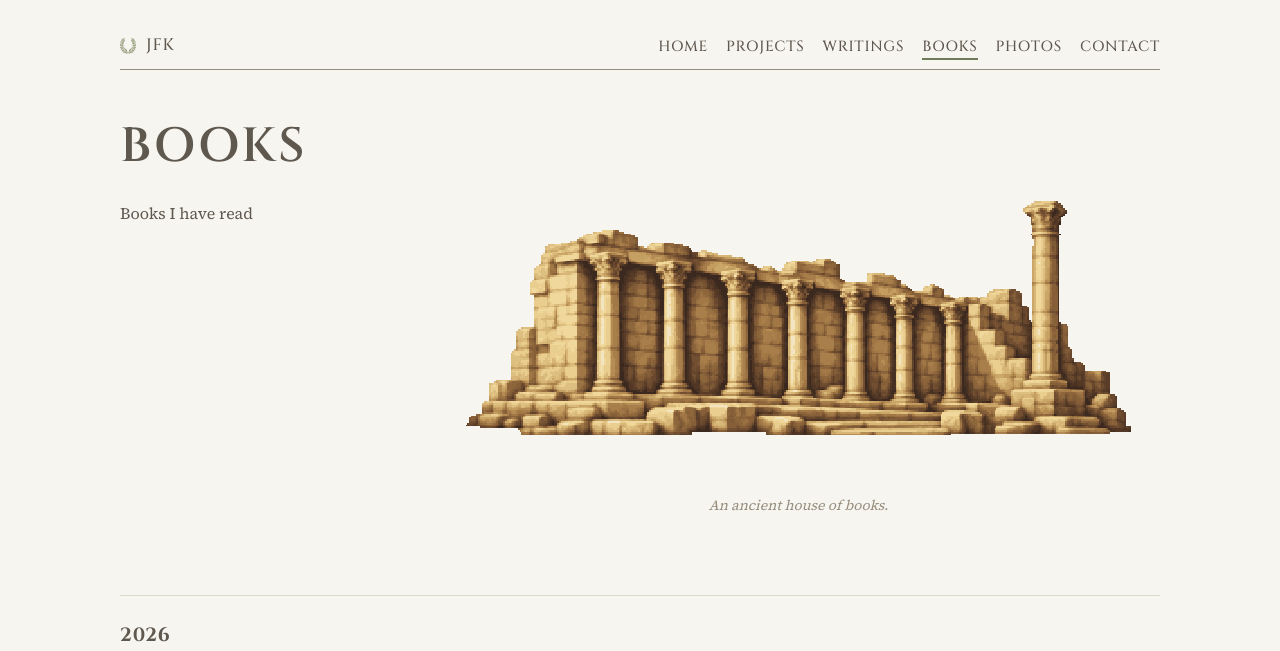
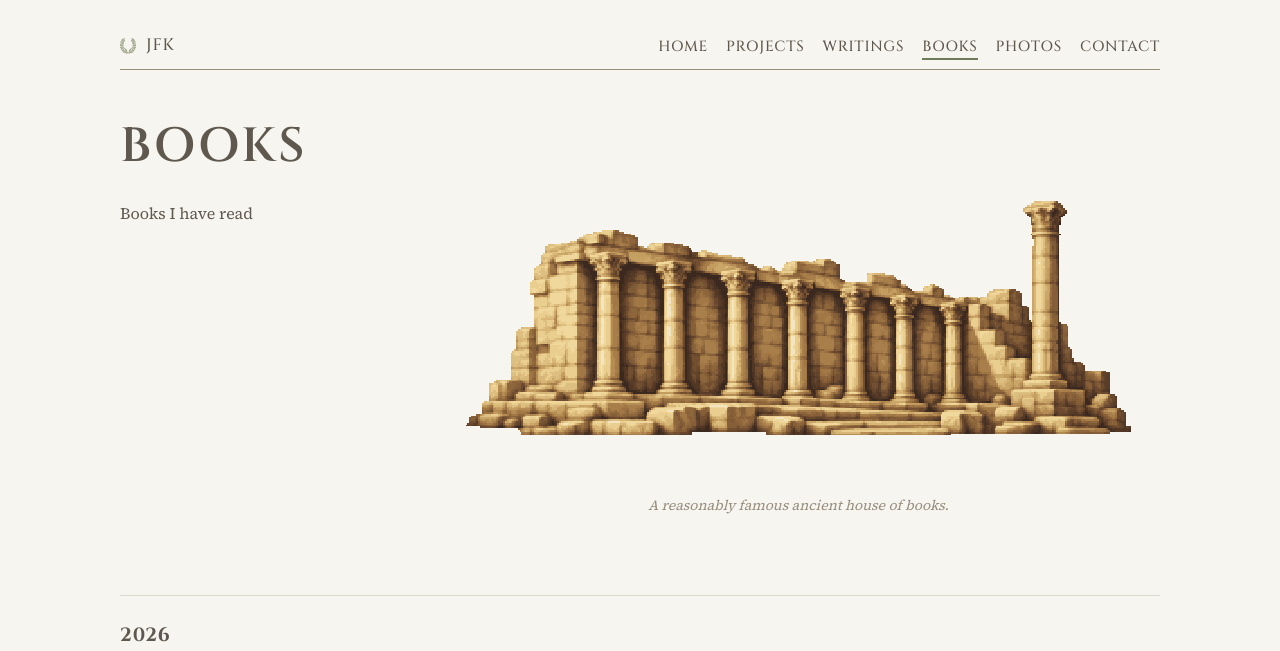
Before and after one commit to jkull04/personal_site, a plain HTML site: page books/index.html in a window 1280 px wide. Shown: the top 651 px of the page. Drawn offline with Linux system fonts and the light colour scheme.

Commit message:
Match books caption to reasonably famous theme

```diff
--- a/books/index.html
+++ b/books/index.html
@@ -49,7 +49,7 @@
         <figure class="page-monument monument--hadrian">
           <img class="monument-img" src="/assets/illustrations/runtime/hero-books-hadrian.png"
             width="1536" height="1024" decoding="async" alt="Pixel art of the surviving wall and columns of Hadrian’s Library." />
-          <figcaption class="hero-caption">An ancient house of books.</figcaption>
+          <figcaption class="hero-caption">A reasonably famous ancient house of books.</figcaption>
         </figure>
       </section>
       <section id="collection-list" class="book-years" aria-label="Finished books by year"><p>Loading books…</p></section>
```
